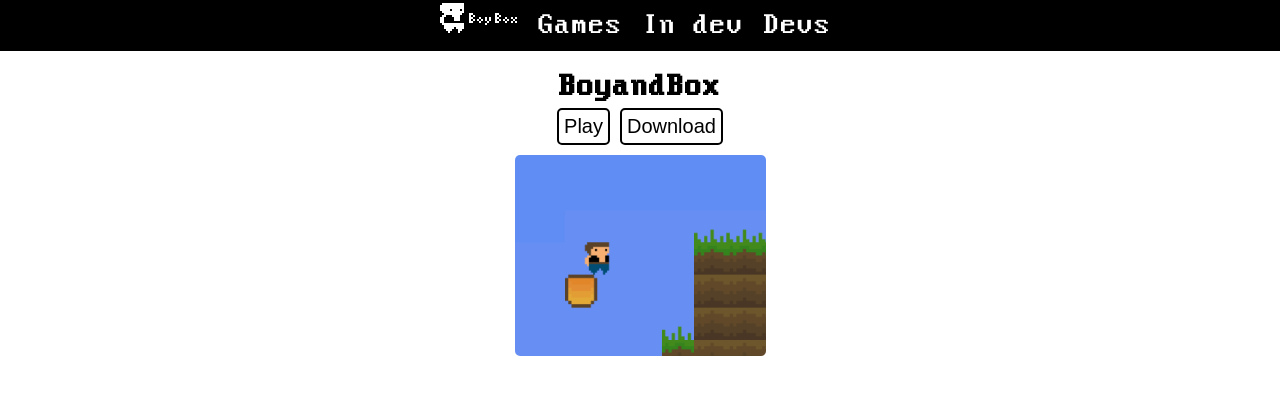
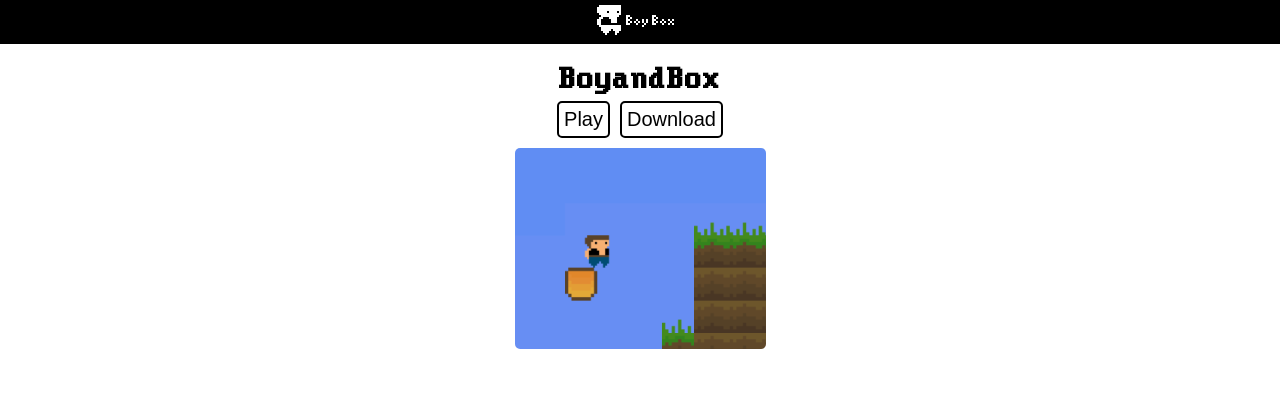
Before and after one commit to Asheepun/bab-site, a website: page index.html in a window 1280 px wide. Drawn offline with Linux system fonts and the light colour scheme.

Commit message:
made site single page

```diff
--- a/views/games.html
+++ b/index.html
@@ -4,21 +4,22 @@
 		<link href="/styles.css" rel="stylesheet">
 	</head>
 	<body>
-		<script src="/js/header.js"></script>
+		<header>
+			<a href="/"><img src="/banner.png"></a>
+		</header>
 
 		<div class="game">
 			<h1 class="black-text">BoyandBox</h1>
-			<button id="play-abb"class="game-btn">Play</button><button id="download-abb"class="game-btn">Download</button>
+			<button id="play-abb" class="game-btn">Play</button><button id="download-abb"class="game-btn">Download</button>
 
 			<div id="abb-download">
 				<a href="#"><img src="/windows_icon.png" class="icon"></a>
 				<a href="#"><img src="/mac_icon.png" class="icon"></a>
 				<a href="#"><img src="/linux_icon.png" class="icon"></a>
-
 			</div>
 
 			<div><img src="/boyandbox_icon.png" class="game-img"></div>
 		</div>
 
-		<script src="/js/games.js"></script>
+		<script src="/js/main.js"></script>
 </html>
--- a/public/js/header.js
+++ /dev/null
@@ -1,42 +0,0 @@
-(() => {
-	const header = document.createElement("header");
-	const menu = document.createElement("ul");
-	const banner = document.createElement("img")
-	const games = document.createElement("li");
-	const inDev = document.createElement("li");
-	const devs = document.createElement("li");
-	const bannerLink = document.createElement("a");
-	const gamesLink = document.createElement("a");
-	const inDevLink = document.createElement("a");
-	const devsLink = document.createElement("a");
-
-	menu.classList.add("menu");
-	games.classList.add("white-text");
-	inDev.classList.add("white-text");
-	devs.classList.add("white-text");
-
-	banner.src = "/banner.png";
-	games.innerHTML = "Games";
-	inDev.innerHTML = "In dev";
-	devs.innerHTML = "Devs";
-
-	bannerLink.href = "/";
-	gamesLink.href = "games";
-	inDevLink.href = "indev";
-	devsLink.href = "devs";
-
-	bannerLink.appendChild(banner);
-	gamesLink.appendChild(games);
-	inDevLink.appendChild(inDev);
-	devsLink.appendChild(devs);
-
-	menu.appendChild(bannerLink);
-	menu.appendChild(gamesLink);
-	menu.appendChild(inDevLink);
-	menu.appendChild(devsLink);
-
-	header.appendChild(menu);
-
-	document.body.appendChild(header);
-
-})();
--- a/public/styles.css
+++ b/public/styles.css
@@ -11,17 +11,9 @@
 }
 
 header{
+	padding: 5px;
+	background: black;
 	margin-bottom: 20px;
-}
-
-.menu{
-	background: black;
-}
-
-.menu > a > li{
- 	display: inline-block;
-	font-size: 30px;
-	padding: 10px;
 }
 
 .white-text{
@@ -32,10 +24,6 @@
 .black-text{
 	color: black;
 	font-family: game;
-}
-
-.menu > a > li:hover{
-	color: grey;
 }
 
 .game-btn{
```
Also changed, not shown: app.js (+1 -13 lines), views/devs.html (deleted, +0 -11 lines), views/indev.html (deleted, +0 -11 lines), views/index.html (deleted, +0 -11 lines), public/js/main.js (renamed from public/js/games.js).
